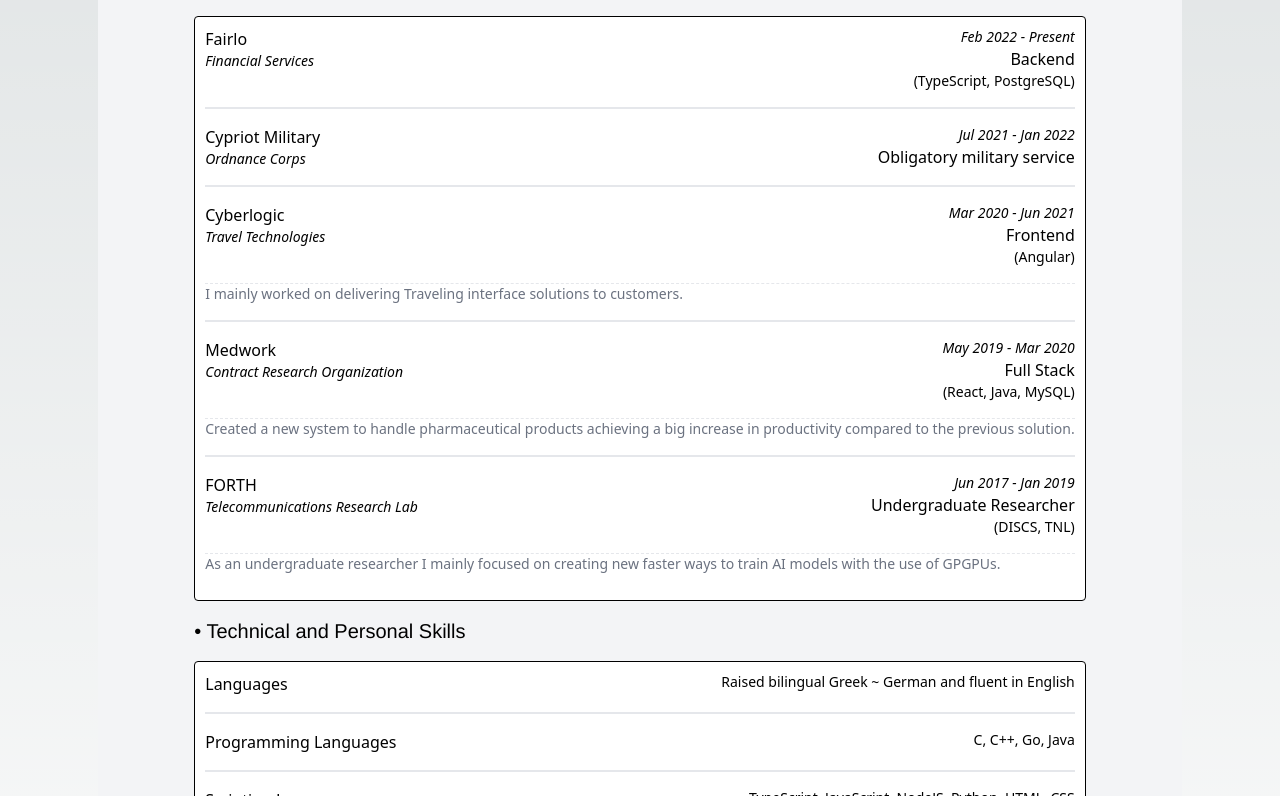
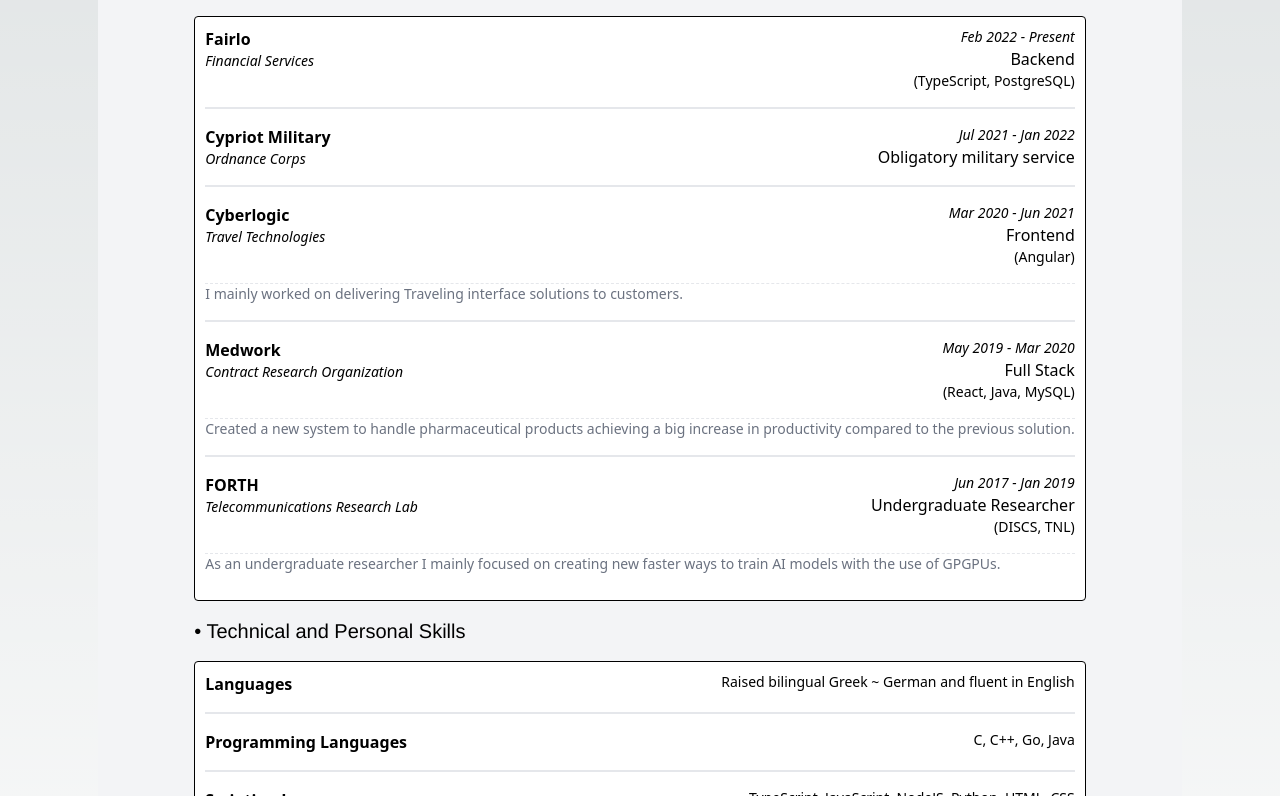
Before and after one commit to keybraker/keybraker.github.io, a Next.js app: page / in a window 1280 px wide. Shown: the part 664-1460 px from the top of the page. Built offline with nearby package versions, Linux system fonts and the light colour scheme.

Commit message:
Decrease clutter

```diff
--- a/src/abilities/education.tsx
+++ b/src/abilities/education.tsx
@@ -1,4 +1,4 @@
-import ShowcaseListings from "@/components/showcaseListings";
+import { ShowcaseListings } from "@/components/showcaseListing";
 import { ShowcaseType } from "@/types/showcase";
 
 const education: ShowcaseType[] = [
--- a/src/abilities/experience.tsx
+++ b/src/abilities/experience.tsx
@@ -1,4 +1,4 @@
-import ShowcaseListings from "@/components/showcaseListings";
+import { ShowcaseListings } from "@/components/showcaseListing";
 import { ShowcaseType } from "@/types/showcase";
 
 const experiences: ShowcaseType[] = [
--- a/src/components/aboutPage.tsx
+++ b/src/abilities/header.tsx
@@ -32,7 +32,7 @@ function AboutPageInner() {
   );
 }
 
-export default function AboutPage() {
+export default function Header() {
   return (
     <>
       <div className="flex flex-col xs:flex-row justify-between items-center xs:items-stretch">
--- a/src/abilities/skills.tsx
+++ b/src/abilities/skills.tsx
@@ -1,4 +1,4 @@
-import SkillListings from "@/components/skillListings";
+import { SkillListings } from "@/components/skillListing";
 import { SkillType } from "@/types/skill";
 
 const skills: SkillType[] = [
--- a/src/components/ShowcaseListing.tsx
+++ b/src/components/ShowcaseListing.tsx
@@ -1,6 +1,6 @@
 import { ShowcaseType } from "@/types/showcase";
 
-export default function ShowcaseListing({
+export function ShowcaseListing({
   showcase,
   last,
 }: {
@@ -12,7 +12,7 @@ export default function ShowcaseListing({
       <div className="grid grid-cols-2">
         <div className="flex flex-col no-wrap justify-start align-top text-start">
           <div
-            className="content"
+            className="content font-semibold"
             dangerouslySetInnerHTML={{ __html: showcase.title }}
           ></div>
           <div
@@ -57,3 +57,20 @@ export default function ShowcaseListing({
     </>
   );
 }
+
+export function ShowcaseListings({ showcases }: { showcases: ShowcaseType[] }) {
+  return (
+    <>
+      {showcases.map((showcase, i) => {
+        return (
+          <div key={i}>
+            <ShowcaseListing
+              showcase={showcase}
+              last={i + 1 === showcases.length}
+            />
+          </div>
+        );
+      })}
+    </>
+  );
+}
--- a/src/components/ShowcaseListings.tsx
+++ /dev/null
@@ -1,23 +0,0 @@
-import { ShowcaseType } from "@/types/showcase";
-import ShowcaseListing from "./showcaseListing";
-
-export default function ShowcaseListings({
-  showcases,
-}: {
-  showcases: ShowcaseType[];
-}) {
-  return (
-    <>
-      {showcases.map((showcase, i) => {
-        return (
-          <div key={i}>
-            <ShowcaseListing
-              showcase={showcase}
-              last={i + 1 === showcases.length}
-            />
-          </div>
-        );
-      })}
-    </>
-  );
-}
--- a/src/components/SkillListing.tsx
+++ b/src/components/SkillListing.tsx
@@ -1,6 +1,6 @@
 import { SkillType } from "@/types/skill";
 
-export default function SkillListing({
+export function SkillListing({
   skill,
   last,
 }: {
@@ -11,7 +11,7 @@ export default function SkillListing({
     <>
       <div className="flex flex-row no-wrap justify-between align-top text-start">
         <div
-          className="content"
+          className="content font-semibold"
           dangerouslySetInnerHTML={{ __html: skill.category }}
         ></div>
         {skill?.qualifications ? (
@@ -29,3 +29,17 @@ export default function SkillListing({
     </>
   );
 }
+
+export function SkillListings({ skills }: { skills: SkillType[] }) {
+  return (
+    <>
+      {skills.map((skill, i) => {
+        return (
+          <div key={i} className="Noto Serif Display, serif;">
+            <SkillListing skill={skill} last={i + 1 === skills.length} />
+          </div>
+        );
+      })}
+    </>
+  );
+}
--- a/src/components/SkillListings.tsx
+++ /dev/null
@@ -1,16 +0,0 @@
-import SkillListing from "@/components/skillListing";
-import { SkillType } from "@/types/skill";
-
-export default function SkillListings({ skills }: { skills: SkillType[] }) {
-  return (
-    <>
-      {skills.map((skill, i) => {
-        return (
-          <div key={i} className="Noto Serif Display, serif;">
-            <SkillListing skill={skill} last={i + 1 === skills.length} />
-          </div>
-        );
-      })}
-    </>
-  );
-}
--- a/src/pages/index.tsx
+++ b/src/pages/index.tsx
@@ -3,7 +3,7 @@ import Email from "@/abilities/email";
 import ExperiencePage from "@/abilities/experience";
 import SkillPage from "@/abilities/skills";
 import CategoryTitle from "@/components/categoryTitle";
-import AboutPage from "@/components/aboutPage";
+import Header from "@/abilities/header";
 import Head from "next/head";
 
 export default function Home() {
@@ -17,7 +17,7 @@ export default function Home() {
       </Head>
 
       <main className="bg-gray-100 flex flex-col place-self-center justify-center gap-4 py-4 px-4 xs:py-6 md:px-24 lg:px-48 xl:px-[440px] 2xl:px-[512px]">
-        <AboutPage></AboutPage>
+        <Header></Header>
         <Email />
         <CategoryTitle title={"Professional Experience"}></CategoryTitle>
         <ExperiencePage />
```
